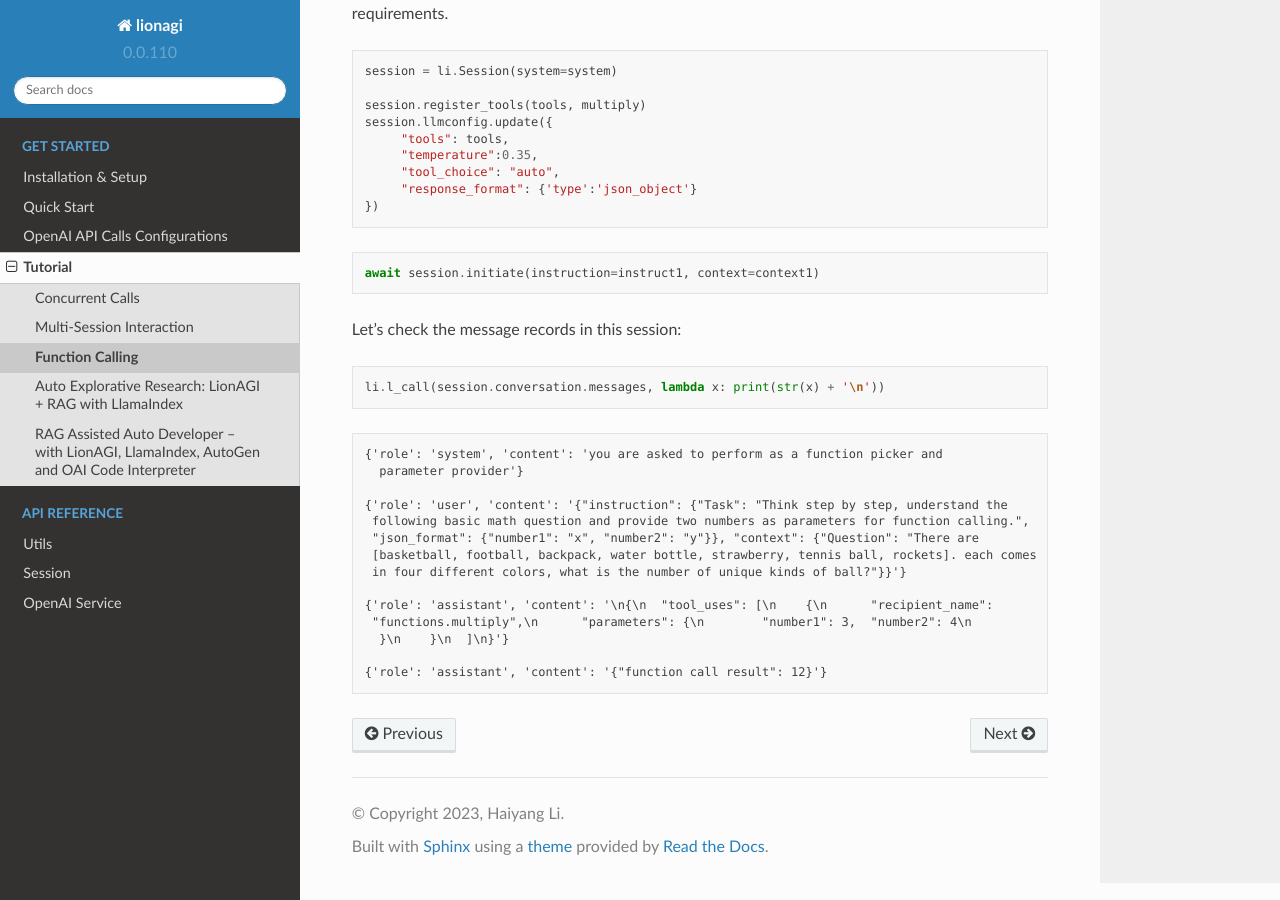
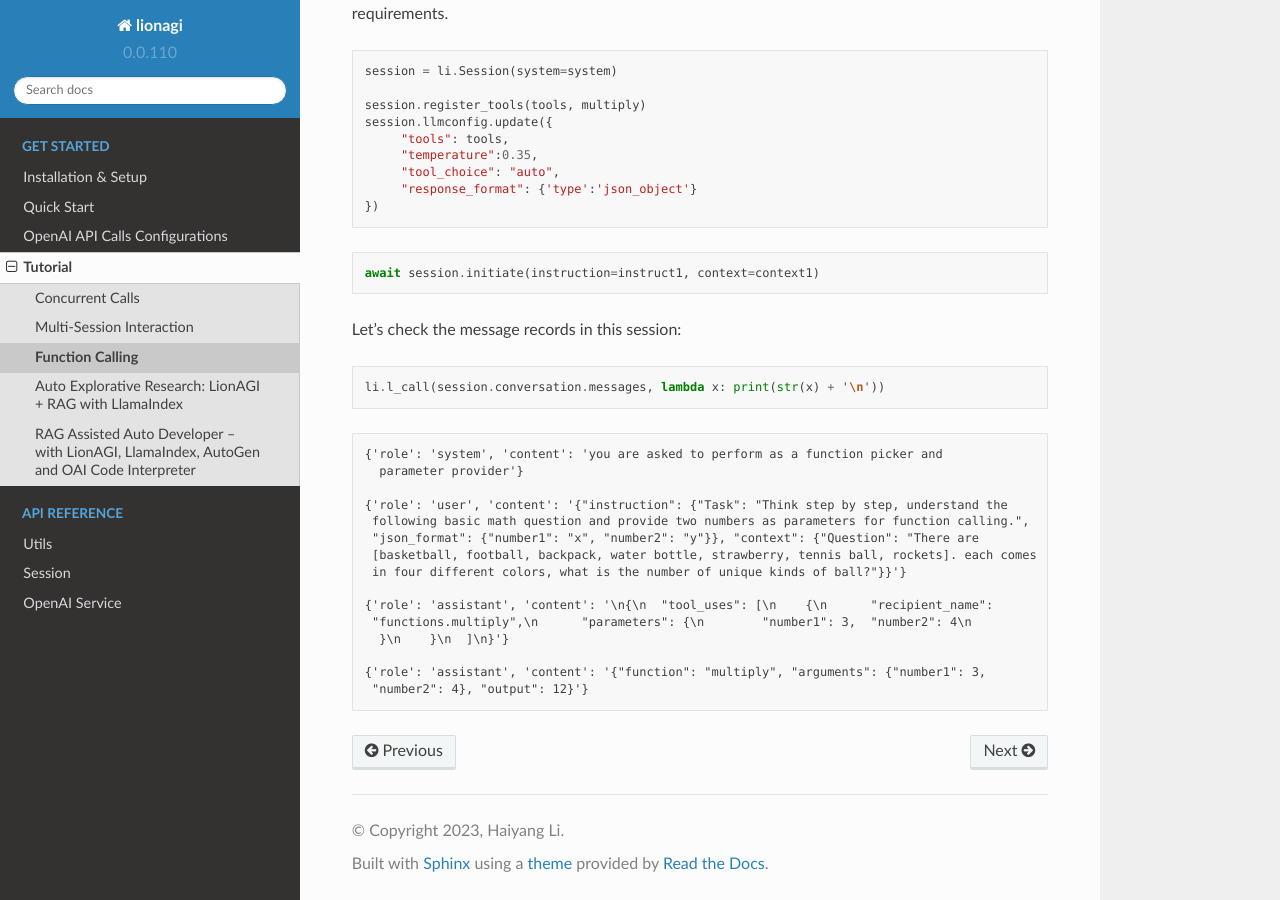
Before and after one commit to lion-agi/lionagi, a Sphinx documentation site: the page built from docs/Get_started/Examples/function.rst, in a window 1280 px wide and 900 px high, scrolled down 1548 px. Built offline with Sphinx 7.4.7 and the Read the Docs theme 2.0.0, drawn with Linux system fonts in a browser that asks for light colours.

Commit message:
Update docs

```diff
--- a/docs/Get_started/Examples/function.rst
+++ b/docs/Get_started/Examples/function.rst
@@ -110,4 +110,5 @@ Let’s check the message records in this session:
     "functions.multiply",\n      "parameters": {\n        "number1": 3,  "number2": 4\n
      }\n    }\n  ]\n}'}
 
-   {'role': 'assistant', 'content': '{"function call result": 12}'}
+   {'role': 'assistant', 'content': '{"function": "multiply", "arguments": {"number1": 3,
+    "number2": 4}, "output": 12}'}
```
Also changed, not shown: docs/Get_started/Examples/coder.rst (+14 -0 lines).
